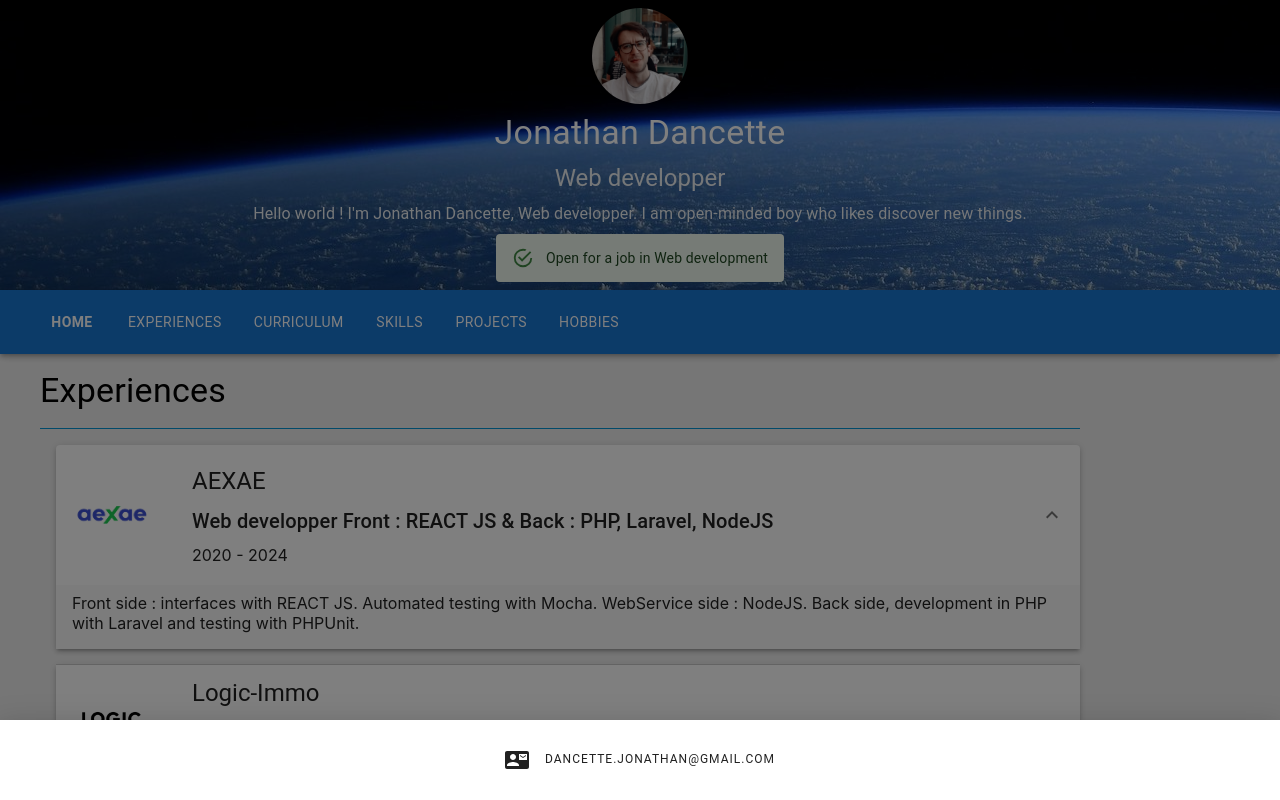
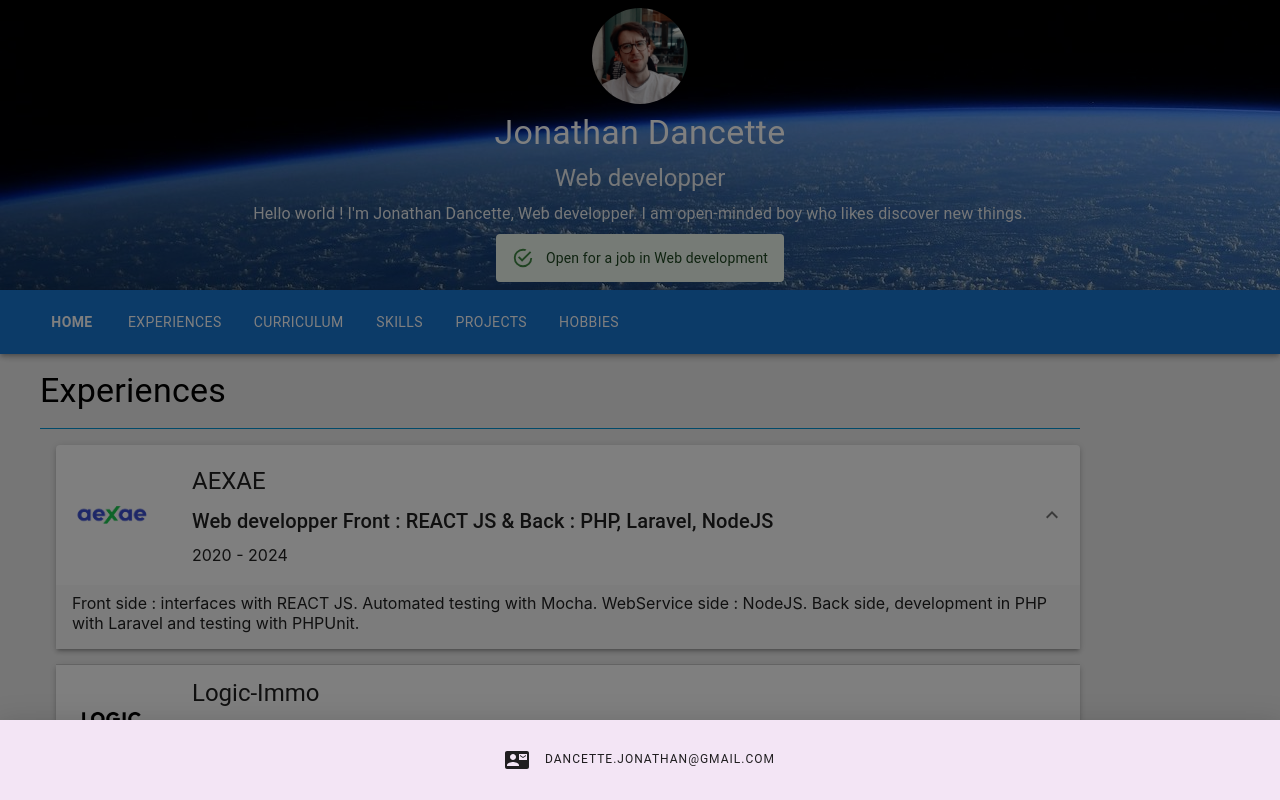
Before and after one commit to MyJooeee/contact-me, a React (Create React App) app: page / in a window 1280 px wide. Both pictures are taken after a click on the button "Contact me". Shown: the top 800 px of the page. Built offline with nearby package versions, Linux system fonts and the light colour scheme.

Commit message:
Contact color

```diff
--- a/src/ContactMe/Contact.js
+++ b/src/ContactMe/Contact.js
@@ -1,6 +1,5 @@
 // Core
 import PropTypes from 'prop-types';
-
 // Components
 import Button from '@mui/material/Button';
 import SendIcon from '@mui/icons-material/Send';
@@ -10,8 +9,8 @@ const Contact = ({ onClick }) => {
   return (
     <Button
       variant="contained"
-      color="info"
       size="small"
+      color='secondary'
       endIcon={<SendIcon sx={{ width: 12, height: 12 }} />}
       sx={{
         position: 'fixed',
--- a/src/ContactMe/index.js
+++ b/src/ContactMe/index.js
@@ -1,7 +1,7 @@
 // Core
 import { useState, useRef } from 'react';
 // Components
-import { blue, blueGrey, grey } from '@mui/material/colors';
+import { blue, blueGrey, grey, purple } from '@mui/material/colors';
 import { Alert, AppBar, Avatar, Button, Container, Divider, Drawer, Link, Stack, Toolbar, Typography, useScrollTrigger } from '@mui/material';
 import ContactMailIcon from '@mui/icons-material/ContactMail';
 import { useTheme } from '@mui/material/styles';
@@ -346,6 +346,7 @@ const ContactMe = () => {
        <Stack
           direction='row'
           sx={{
+            backgroundColor: purple[50],
             alignItems: 'center',
             justifyContent: 'center',
             p: 3,
```
